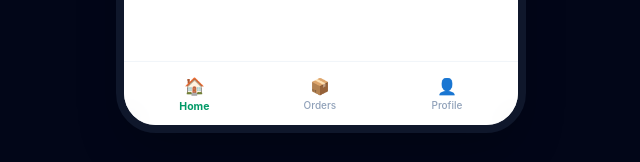
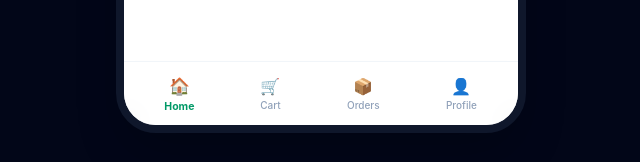
Before and after one commit to shstudio002-dotcom/food-, a Next.js app in the folder client-customer/: page / in a window 1280 px wide. Shown: the part 635-797 px from the top of the page, without its empty margins (319-959 px from the left). Built offline with nearby package versions, Linux system fonts and the light colour scheme; no server answers; sample sign-in values are in the browser's storage.

Commit message:
fix: purge local windows cache and lockfile for cloudflare

```diff
--- a/client-customer/src/app/layout.js
+++ b/client-customer/src/app/layout.js
@@ -74,6 +74,14 @@ export default function RootLayout({ children }) {
                 </Link>
 
                 <Link
+                  href="/cart"
+                  className={`flex flex-col items-center py-1 px-4 rounded-xl transition ${pathname === '/cart' ? 'text-emerald-600 font-bold scale-105' : 'text-slate-400 font-medium hover:text-slate-600'}`}
+                >
+                  <span className="text-base">🛒</span>
+                  <span className="text-[10px]">Cart</span>
+                </Link>
+
+                <Link
                   href="/orders"
                   className={`flex flex-col items-center py-1 px-4 rounded-xl transition ${pathname === '/orders' ? 'text-emerald-600 font-bold scale-105' : 'text-slate-400 font-medium hover:text-slate-600'}`}
                 >
```
Also changed, not shown: 1 other file (tests, documents, lock files or other folders).
